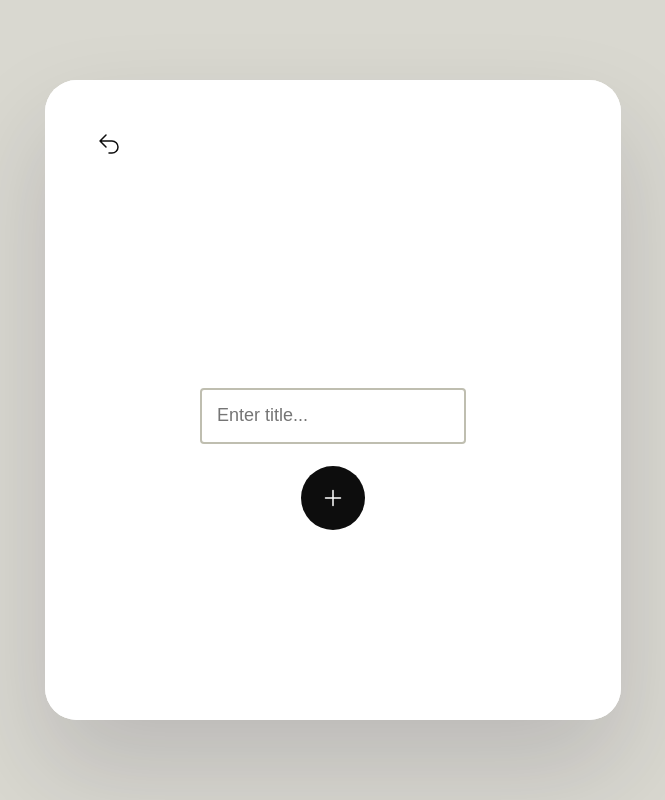
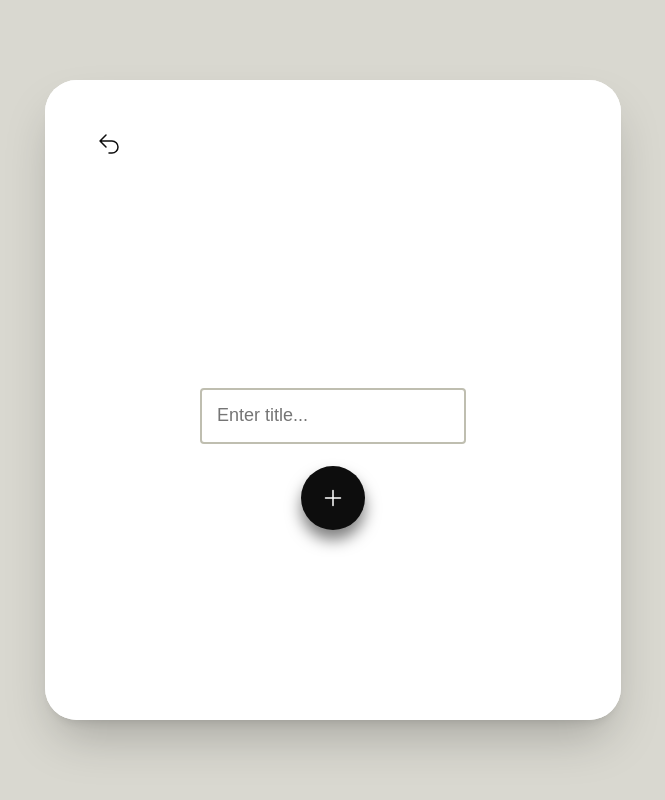
Before and after one commit to johntsaava/gegidze-task, a React (Vite) app: page /add in a window 1280 px wide. Shown: the whole page, without its empty margins (307-972 px from the left). Built offline with nearby package versions, Linux system fonts and the light colour scheme.

Commit message:
update styles

```diff
--- a/src/App.tsx
+++ b/src/App.tsx
@@ -21,7 +21,8 @@ const Main = styled("main")`
   background-color: #fff;
   border-radius: 2rem;
   overflow: hidden;
-  box-shadow: rgba(17, 12, 46, 0.15) 0px 48px 100px 0px;
+  box-shadow: 0 25px 50px -12px rgb(0 0 0 / 0.25),
+    0 8px 10px -6px rgb(0 0 0 / 0.1);
   height: 100%;
   display: flex;
   flex-direction: column;
--- a/src/components/AddForm.tsx
+++ b/src/components/AddForm.tsx
@@ -51,6 +51,7 @@ const AddButton = styled.button`
   display: flex;
   align-items: center;
   justify-content: center;
+  box-shadow: 0 10px 15px 0px rgb(0 0 0 / 50%);
 `;
 
 export const AddForm = observer(({ store }: { store: ObservableTodoStore }) => {
--- a/src/components/Index.tsx
+++ b/src/components/Index.tsx
@@ -19,6 +19,7 @@ const AddLink = styled(Link)`
   display: flex;
   align-items: center;
   justify-content: center;
+  box-shadow: 0 10px 15px 0px rgb(0 0 0 / 50%);
 `;
 
 export const Index = observer(({ store }: { store: ObservableTodoStore }) => {
```
